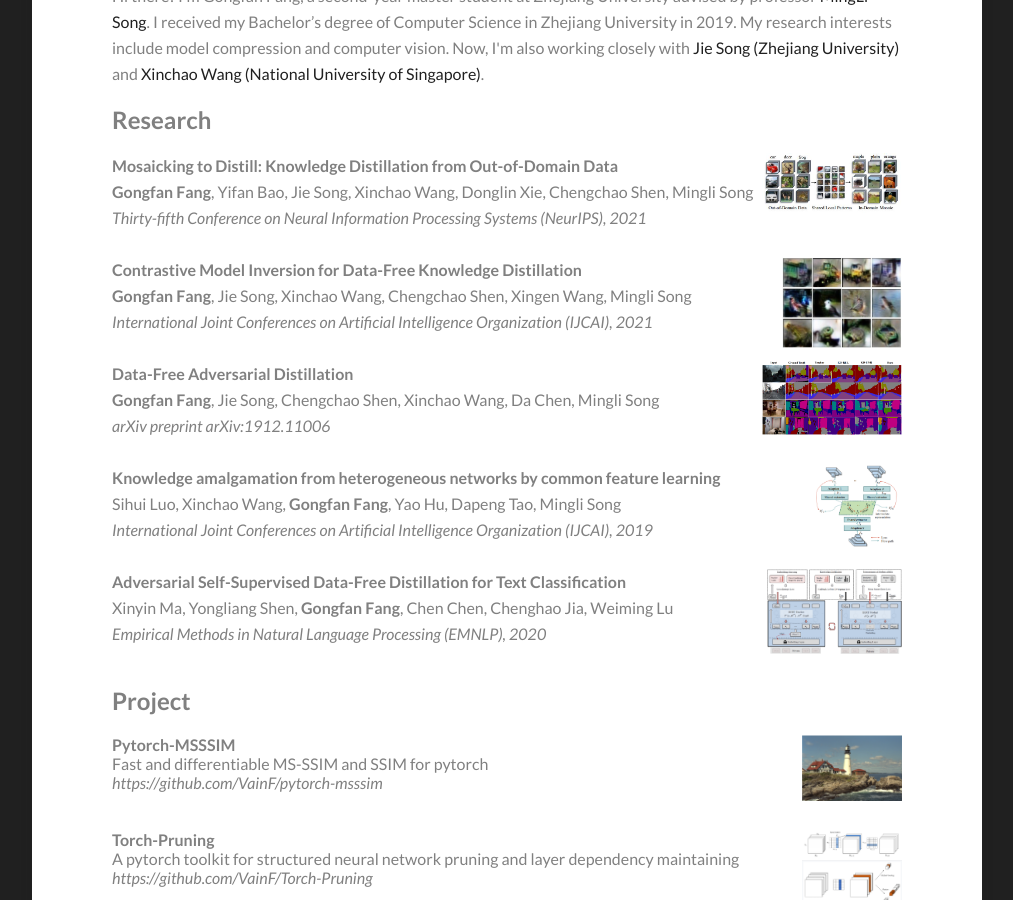
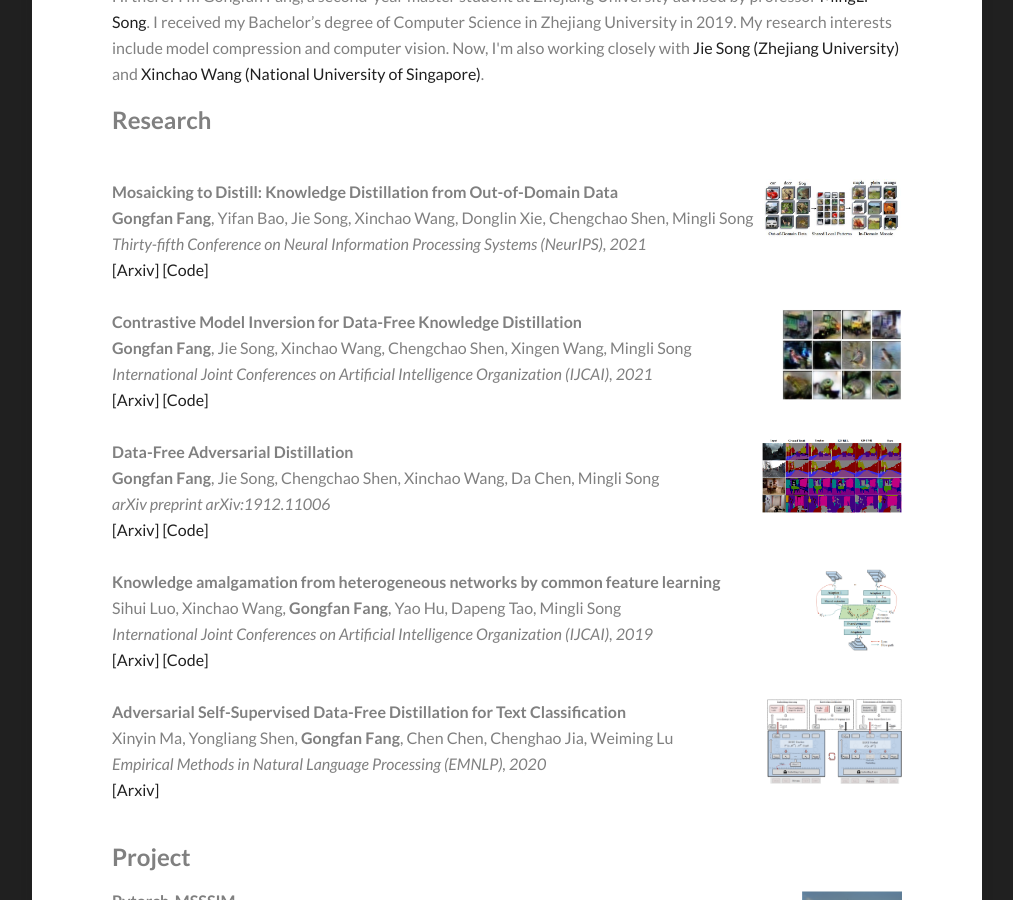
Before and after one commit to fangggf/fangggf.github.io_bak, a Jekyll site: the page built from about/index.md, in a window 1280 px wide and 900 px high, scrolled down 369 px. Shown: the whole window, without its empty margins (133-1146 px from the left). Built offline with Jekyll 4.4.1, drawn with Linux system fonts in a browser that asks for light colours.

Commit message:
Update index.md

```diff
--- a/about/index.md
+++ b/about/index.md
@@ -8,30 +8,33 @@ Hi there! I'm Gongfan Fang, a second-year master student at Zhejiang University
 <h2> Research </h2>
 
 <div>
-<img src="../images/MosaicKD.jpg" alt="cmi" width="140" align="right">
+<br> <img src="../images/MosaicKD.jpg" alt="cmi" width="140" align="right">
 <div>
 <b>Mosaicking to Distill: Knowledge Distillation from Out-of-Domain Data</b> <br>
 <b>Gongfan Fang</b>, Yifan Bao, Jie Song, Xinchao Wang, Donglin Xie, Chengchao Shen, Mingli Song <br>
-<I>Thirty-fifth Conference on Neural Information Processing Systems (NeurIPS), 2021</I>
+<I>Thirty-fifth Conference on Neural Information Processing Systems (NeurIPS), 2021</I><br>
+<a href="https://arxiv.org/abs/2110.15094">[Arxiv]</a> <a href="https://github.com/zju-vipa/MosaicKD">[Code]</a>
 </div>
-</div> <br>
+</div>
+<br>
 
 <div>
 <img src="../images/cmi.png" alt="cmi" width="120" align="right">
 <div>
 <b>Contrastive Model Inversion for Data-Free Knowledge Distillation</b> <br>
 <b>Gongfan Fang</b>, Jie Song, Xinchao Wang, Chengchao Shen, Xingen Wang, Mingli Song <br>
-<I>International Joint Conferences on Artificial Intelligence Organization (IJCAI), 2021</I>
+<I>International Joint Conferences on Artificial Intelligence Organization (IJCAI), 2021</I> <br>
+<a href="https://arxiv.org/abs/2105.08584">[Arxiv]</a> <a href="https://github.com/zju-vipa/DataFree">[Code]</a>
 </div>
 </div> <br>
-
 
 <div>
 <img src="../images/dfad.png" alt="dfad" width="140" align="right">
 <div>
 <b>Data-Free Adversarial Distillation</b> <br>
 <b>Gongfan Fang</b>, Jie Song, Chengchao Shen, Xinchao Wang, Da Chen, Mingli Song <br>
-<I>arXiv preprint arXiv:1912.11006</I>
+<I>arXiv preprint arXiv:1912.11006</I> <br>
+<a href="https://arxiv.org/abs/1912.11006">[Arxiv]</a> <a href="https://github.com/VainF/Data-Free-Adversarial-Distillation">[Code]</a>
 </div>
 </div> <br>
 
@@ -40,14 +43,16 @@ Hi there! I'm Gongfan Fang, a second-year master student at Zhejiang University
 <div>
 <b>Knowledge amalgamation from heterogeneous networks by common feature learning</b> <br>
 Sihui Luo, Xinchao Wang, <b>Gongfan Fang</b>, Yao Hu, Dapeng Tao, Mingli Song <br>
-<I>International Joint Conferences on Artificial Intelligence Organization (IJCAI), 2019</I>
+<I>International Joint Conferences on Artificial Intelligence Organization (IJCAI), 2019</I> <br>
+<a href="https://arxiv.org/abs/2105.08584">[Arxiv]</a> <a href="https://github.com/zju-vipa/CommonFeatureLearning">[Code]</a>
 </div> </div> <br>
 
 <div>
 <img src="../images/dfkd_nlp.png" alt="dfkd_nlp" width="135" align="right">
 <b>Adversarial Self-Supervised Data-Free Distillation for Text Classification</b> <br>
 Xinyin Ma, Yongliang Shen, <b>Gongfan Fang</b>, Chen Chen, Chenghao Jia, Weiming Lu <br>
-<I>Empirical Methods in Natural Language Processing (EMNLP), 2020</I>
+<I>Empirical Methods in Natural Language Processing (EMNLP), 2020</I> <br>
+<a href="https://arxiv.org/abs/2010.04883">[Arxiv]</a>
 </div> </div> <br>
 
 
```
